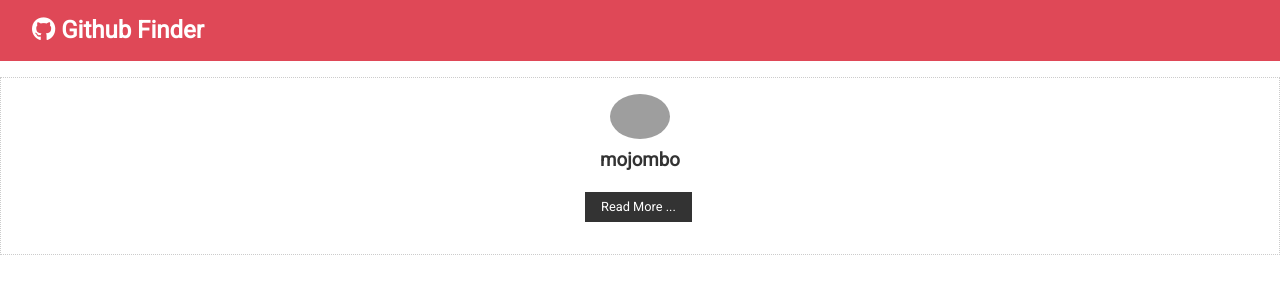
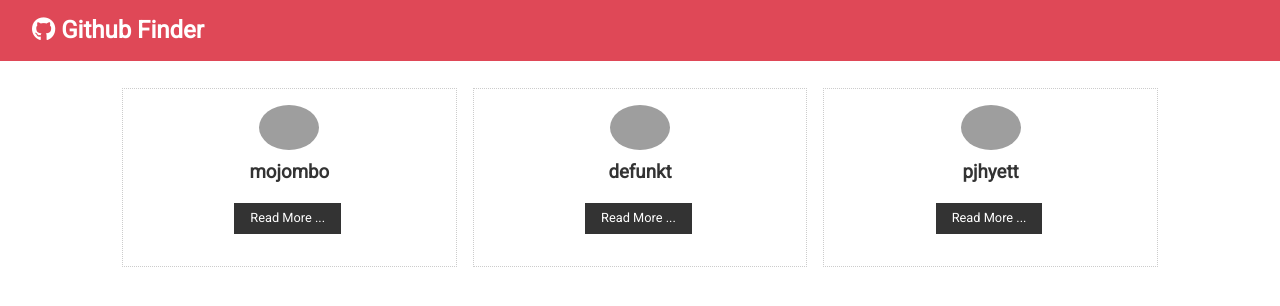
Before and after one commit to kashsid/github-finder, a React (Create React App) app: page / in a window 1280 px wide. Shown: the top 306 px of the page. Built offline with nearby package versions, Linux system fonts and the light colour scheme; grey boxes are pictures that could not be loaded.

Commit message:
styles the list of users in grid

```diff
--- a/src/App.js
+++ b/src/App.js
@@ -1,6 +1,6 @@
 import React, { Component } from "react";
 import Navbar from "./components/layout/Navbar";
-import Useritem from "./components/user/Useritem";
+import Users from "./components/user/Users"
 import "./App.css";
 
 class App extends Component {
@@ -8,7 +8,9 @@
     return (
       <div className="App">
         <Navbar />
-        <Useritem/>
+        <div className="container">
+        <Users/>
+        </div>
       </div>
     );
   }
--- a/src/components/user/Useritem.js
+++ b/src/components/user/Useritem.js
@@ -1,23 +1,21 @@
 import React, { Component } from "react";
 
 class Useritem extends Component {
-  state = {
-    id: 1,
-    login: "mojombo",
-    avatar_url: "https://avatars0.githubusercontent.com/u/1?v=4",
-    html_url: "https://github.com/mojombo"
-  };
+
 
   render() {
-      const {login,avatar_url,html_url}= this.state
-    return <div className="card text-center">
-    <img className="round-img"src={avatar_url}
-    style={{width: "60px"}}/>
-    <h3>{login}</h3>
-    <div>
-        <a href={html_url} className="btn btn-dark btn-sm my-1">Read More ...</a>
-    </div>
-    </div>;
+    const { login, avatar_url, html_url } = this.props.user;
+    return (
+      <div className="card text-center">
+        <img className="round-img" alt="" src={avatar_url} style={{ width: "60px" }} />
+        <h3>{login}</h3>
+        <div>
+          <a href={html_url} className="btn btn-dark btn-sm my-1">
+            Read More ...
+          </a>
+        </div>
+      </div>
+    );
   }
 }
 
--- /dev/null
+++ b/src/components/user/Users.js
@@ -0,0 +1,39 @@
+import React, { Component } from "react";
+import Useritem from './Useritem';
+
+
+export class Users extends Component {
+  state = {
+    users: [
+      {
+        id: 1,
+        login: "mojombo",
+        avatar_url: "https://avatars0.githubusercontent.com/u/1?v=4",
+        html_url: "https://github.com/mojombo"
+      },
+      {
+        id: 2,
+        login: "defunkt",
+        avatar_url: "https://avatars0.githubusercontent.com/u/2?v=4",
+        html_url: "https://github.com/defunkt"
+      },
+      {
+        id: 3,
+        login: "pjhyett",
+        avatar_url: "https://avatars0.githubusercontent.com/u/3?v=4",
+        html_url: "https://github.com/pjhyett"
+      }
+    ]
+  };
+  render() {
+    return (
+      <div className="grid-3">
+        {this.state.users.map(user => (
+          <Useritem key={user.id} user={user}/>
+        ))}
+      </div>
+    );
+  }
+}
+
+export default Users;
```
